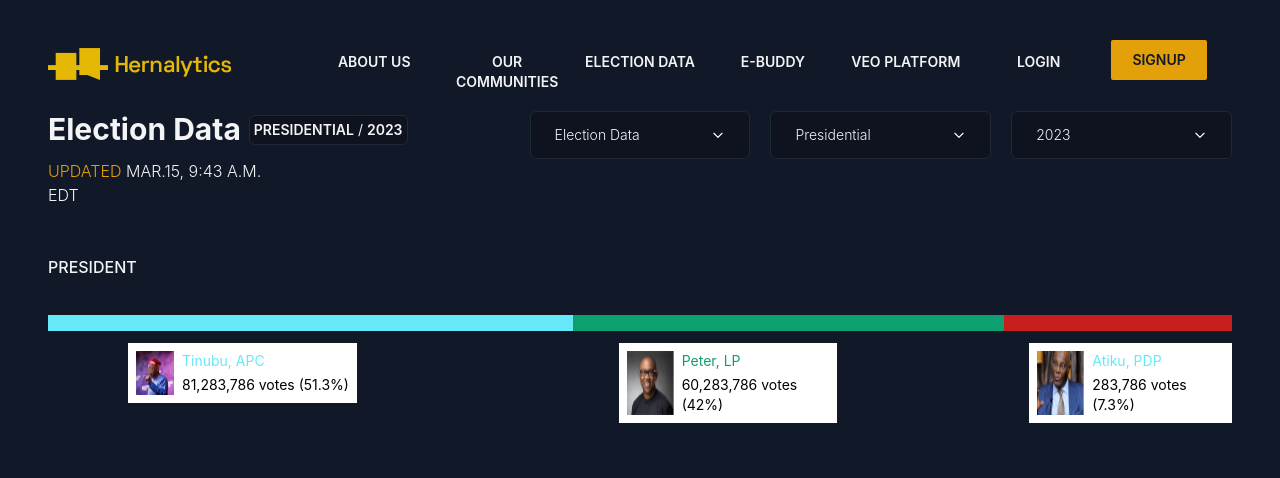
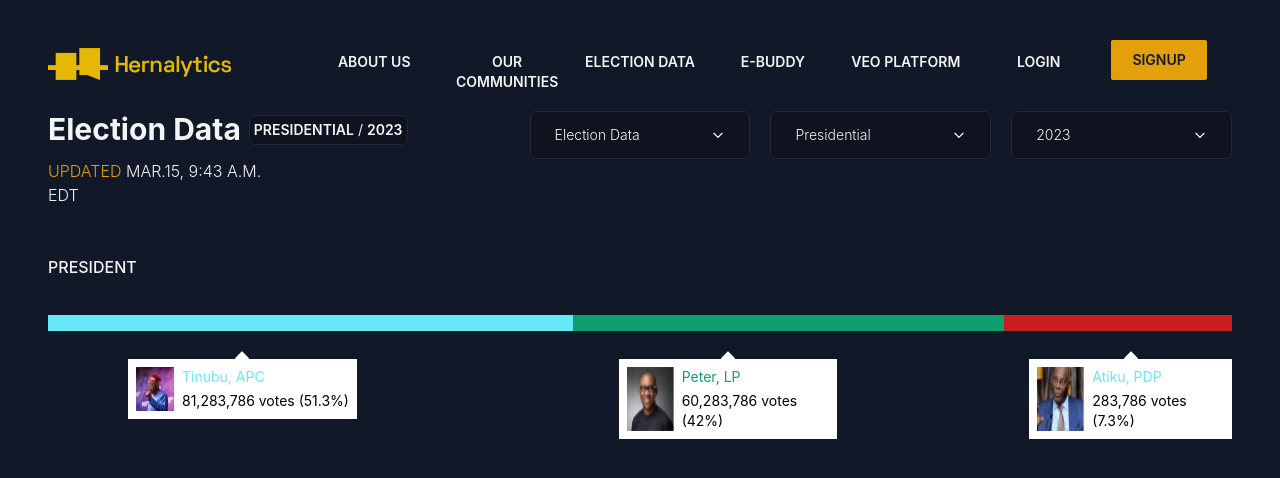
Before and after one commit to Chibueze-Adeyemi-Ajayi/astract9-design-challenge, a React (Create React App) app: page / in a window 1280 px wide. Shown: the top 478 px of the page. Built offline with nearby package versions, Linux system fonts and the light colour scheme.

Commit message:
Frontend Engineer

```diff
--- a/src/components/presidential-election.js
+++ b/src/components/presidential-election.js
@@ -3,8 +3,11 @@
 import tinubu from "../assets/img/tinubu.png";
 
 const Card = (props) => {
-    return <section className="w-full h-fit flex flex-col">
-        <div className={props.margin + " w-fit flex flex-row space-x-2 h-fit p-2 bg-white"}>
+    return <section className={props.margin + " w-fit h-fit flex flex-col"}>
+        <svg className="w-6 mx-auto h-6" xmlns="http://www.w3.org/2000/svg" viewBox="0 0 320 512">
+            <path className="fill-white" d="M288.662 352H31.338c-17.818 0-26.741-21.543-14.142-34.142l128.662-128.662c7.81-7.81 20.474-7.81 28.284 0l128.662 128.662c12.6 12.599 3.676 34.142-14.142 34.142z"/>
+        </svg>
+        <div className={"w-fit -mt-2 flex flex-row space-x-2 h-fit p-2 bg-white"}>
             <img src={props.img}></img>
             <div className="w-full h-full flex flex-col space-y-1">
                 <font className={"text-sm text-left " + props.color}>{props.name}</font>
@@ -23,7 +26,7 @@
             <div className="h-4 w-[42%] bg-green-500"></div>
             <div className="h-4 w-[22.3%] bg-red-700"></div>
         </div>
-        <div className="w-full h-fit grid grid-cols-3">
+        <div className="w-full h-fit -mt-2 grid grid-cols-3">
             <Card margin="ml-20" img={tinubu} color="text-cyan-300" vote="81,283,786 votes (51.3%)" name="Tinubu, APC" />
             <Card margin="ml-44" img={obi} color="text-green-500" vote="60,283,786 votes (42%)" name="Peter, LP" />
             <Card margin="ml-48" img={atiku} color="text-cyan-300" vote="283,786 votes (7.3%)" name="Atiku, PDP" />
```
